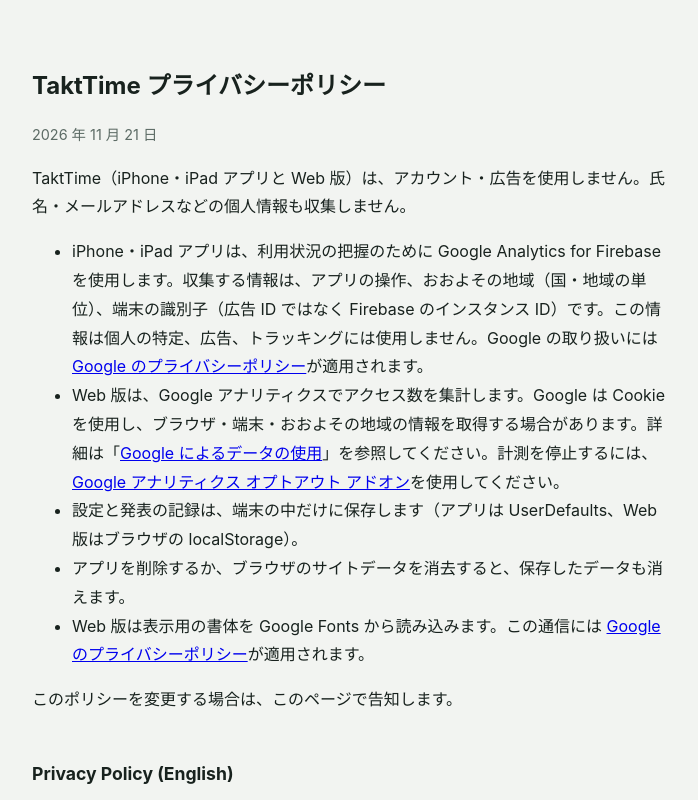
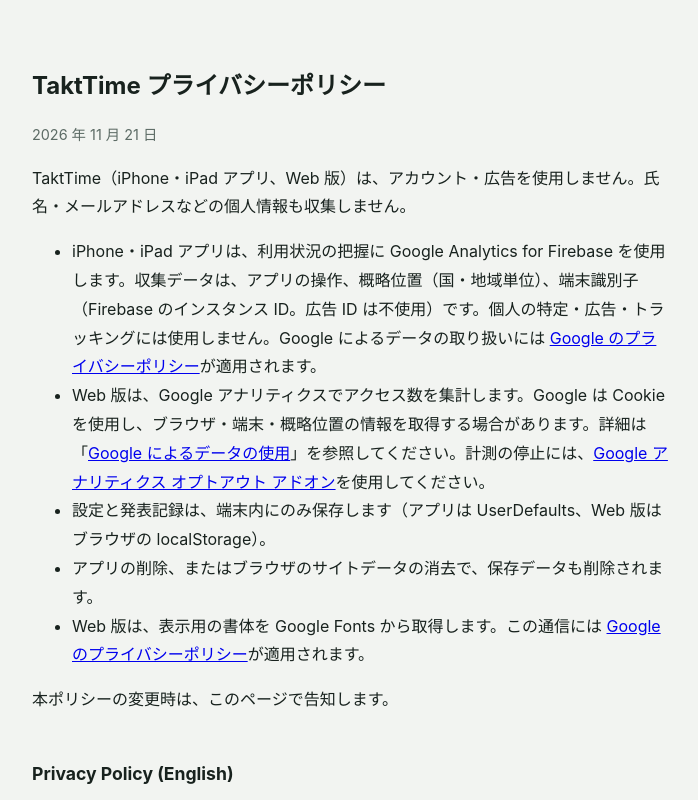
Before and after one commit to zero3kw/TaktTime, a plain HTML site: page docs/privacy.html in a window 1280 px wide. Shown: the top 800 px of the page, without its empty margins (288-986 px from the left). Drawn offline with Linux system fonts and the light colour scheme.

Commit message:
Privacy policy: shorter, plainer Japanese

```diff
--- a/docs/privacy.html
+++ b/docs/privacy.html
@@ -19,15 +19,15 @@
 <body>
 <h1>TaktTime プライバシーポリシー</h1>
 <p class="date">2026 年 11 月 21 日</p>
-<p>TaktTime（iPhone・iPad アプリと Web 版）は、アカウント・広告を使用しません。氏名・メールアドレスなどの個人情報も収集しません。</p>
+<p>TaktTime（iPhone・iPad アプリ、Web 版）は、アカウント・広告を使用しません。氏名・メールアドレスなどの個人情報も収集しません。</p>
 <ul>
-  <li>iPhone・iPad アプリは、利用状況の把握のために Google Analytics for Firebase を使用します。収集する情報は、アプリの操作、おおよその地域（国・地域の単位）、端末の識別子（広告 ID ではなく Firebase のインスタンス ID）です。この情報は個人の特定、広告、トラッキングには使用しません。Google の取り扱いには <a href="https://policies.google.com/privacy">Google のプライバシーポリシー</a>が適用されます。</li>
-  <li>Web 版は、Google アナリティクスでアクセス数を集計します。Google は Cookie を使用し、ブラウザ・端末・おおよその地域の情報を取得する場合があります。詳細は「<a href="https://policies.google.com/technologies/partner-sites?hl=ja">Google によるデータの使用</a>」を参照してください。計測を停止するには、<a href="https://tools.google.com/dlpage/gaoptout?hl=ja">Google アナリティクス オプトアウト アドオン</a>を使用してください。</li>
-  <li>設定と発表の記録は、端末の中だけに保存します（アプリは UserDefaults、Web 版はブラウザの localStorage）。</li>
-  <li>アプリを削除するか、ブラウザのサイトデータを消去すると、保存したデータも消えます。</li>
-  <li>Web 版は表示用の書体を Google Fonts から読み込みます。この通信には <a href="https://policies.google.com/privacy">Google のプライバシーポリシー</a>が適用されます。</li>
+  <li>iPhone・iPad アプリは、利用状況の把握に Google Analytics for Firebase を使用します。収集データは、アプリの操作、概略位置（国・地域単位）、端末識別子（Firebase のインスタンス ID。広告 ID は不使用）です。個人の特定・広告・トラッキングには使用しません。Google によるデータの取り扱いには <a href="https://policies.google.com/privacy">Google のプライバシーポリシー</a>が適用されます。</li>
+  <li>Web 版は、Google アナリティクスでアクセス数を集計します。Google は Cookie を使用し、ブラウザ・端末・概略位置の情報を取得する場合があります。詳細は「<a href="https://policies.google.com/technologies/partner-sites?hl=ja">Google によるデータの使用</a>」を参照してください。計測の停止には、<a href="https://tools.google.com/dlpage/gaoptout?hl=ja">Google アナリティクス オプトアウト アドオン</a>を使用してください。</li>
+  <li>設定と発表記録は、端末内にのみ保存します（アプリは UserDefaults、Web 版はブラウザの localStorage）。</li>
+  <li>アプリの削除、またはブラウザのサイトデータの消去で、保存データも削除されます。</li>
+  <li>Web 版は、表示用の書体を Google Fonts から取得します。この通信には <a href="https://policies.google.com/privacy">Google のプライバシーポリシー</a>が適用されます。</li>
 </ul>
-<p>このポリシーを変更する場合は、このページで告知します。</p>
+<p>本ポリシーの変更時は、このページで告知します。</p>
 
 <h2 lang="en">Privacy Policy (English)</h2>
 <div lang="en">
```
